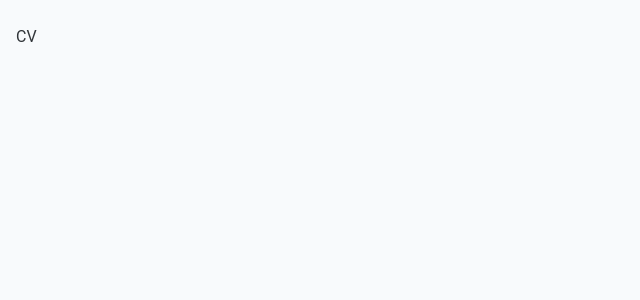
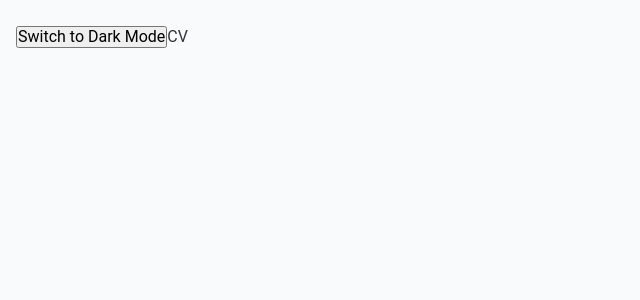
Before and after one commit to Julien-Ba/portfolio, a React (Vite) app in the folder portfolio/: page / in a window 1280 px wide. Shown: the top 300 px of the page, without its empty margins (0-640 px from the left). Built offline with nearby package versions, Linux system fonts and the light colour scheme.

Commit message:
feat: theme mode

```diff
--- a/portfolio/src/App.scss
+++ b/portfolio/src/App.scss
@@ -3,10 +3,10 @@
 @use '@/style/colors';
 
 :root {
-    background-color: colors.$bg-light;
+    background-color: colors.$bg-primary;
     font-family: Roboto, system-ui, 'Segoe UI', Oxygen-Sans, Ubuntu, Cantarell, 'Helvetica Neue',
         sans-serif;
-    color: colors.$text-dark;
+    color: colors.$text-primary;
 }
 
 #root {
--- a/portfolio/src/App.tsx
+++ b/portfolio/src/App.tsx
@@ -1,7 +1,16 @@
 import './app.scss';
+import { useEffect } from 'react';
 import { RouterProvider } from 'react-router-dom';
 import { router } from '@/router/router';
+import { useThemeStore } from '@/store/themeStore';
+import { ThemeState } from '@/types/theme';
 
 export default function App() {
+    const theme = useThemeStore((state: ThemeState) => state.theme);
+
+    useEffect(() => {
+        document.documentElement.setAttribute('data-theme', theme);
+    }, [theme]);
+
     return <RouterProvider router={router} />;
 }
--- a/portfolio/src/components/header/Header.tsx
+++ b/portfolio/src/components/header/Header.tsx
@@ -1,5 +1,10 @@
 import './header.scss';
+import { useThemeStore } from '@/store/themeStore';
 
 export default function Header() {
-    return;
+    const { theme, toggleTheme } = useThemeStore();
+
+    return (
+        <button onClick={toggleTheme}>Switch to {theme === 'light' ? 'Dark' : 'Light'} Mode</button>
+    );
 }
--- /dev/null
+++ b/portfolio/src/store/themeStore.ts
@@ -0,0 +1,26 @@
+import { create } from 'zustand';
+import { Theme, ThemeState } from '@/types/theme';
+
+export const useThemeStore = create<ThemeState>((set) => ({
+    theme: ((): Theme => {
+        if (typeof window === 'undefined') return 'light';
+
+        const savedTheme = localStorage.getItem('theme');
+        if (savedTheme === 'light' || savedTheme === 'dark') return savedTheme;
+
+        return window.matchMedia('(prefers-color-scheme: dark)').matches ? 'dark' : 'light';
+    })(),
+
+    toggleTheme: () =>
+        set((state: ThemeState) => {
+            const newTheme = state.theme === 'light' ? 'dark' : 'light';
+            localStorage.setItem('theme', newTheme);
+            return { theme: newTheme };
+        }),
+
+    setTheme: (newTheme: Theme) =>
+        set(() => {
+            localStorage.setItem('theme', newTheme);
+            return { theme: newTheme };
+        }),
+}));
--- a/portfolio/src/style/_colors.scss
+++ b/portfolio/src/style/_colors.scss
@@ -1,3 +1,12 @@
-$bg-light: #f8fafc;
+:root {
+    --bg-primary: #f8fafc;
+    --text-primary: #32363a;
+}
 
-$text-dark: #32363a;
+:root[data-theme='dark'] {
+    --bg-primary: #0d1b2a;
+    --text-primary: #f0f0f0;
+}
+
+$bg-primary: var(--bg-primary);
+$text-primary: var(--text-primary);
--- /dev/null
+++ b/portfolio/src/types/theme.ts
@@ -0,0 +1,7 @@
+export type Theme = 'light' | 'dark';
+
+export interface ThemeState {
+    theme: Theme;
+    toggleTheme: () => void;
+    setTheme: (theme: Theme) => void;
+}
--- a/portfolio/tsconfig.node.json
+++ b/portfolio/tsconfig.node.json
@@ -26,5 +26,5 @@
             "@/*": ["src/*"]
         }
     },
-    "include": ["vite.config.ts"]
+    "include": ["vite.config.js"]
 }
--- a/portfolio/vite.config.js
+++ b/portfolio/vite.config.js
@@ -11,6 +11,7 @@ export default defineConfig({
         alias: {
             '@': path.resolve(__dirname, './src'),
         },
+        extensions: ['.js', '.ts', '.jsx', '.tsx'],
     },
     base: './',
 });
```
